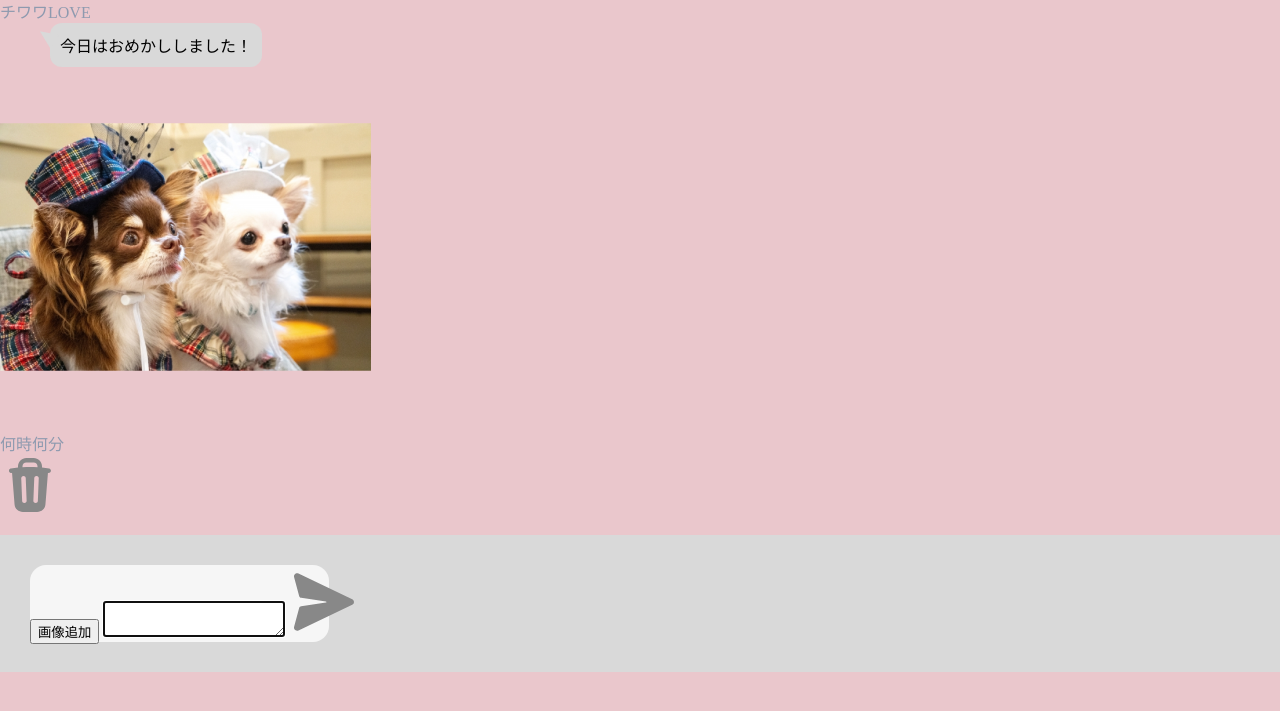
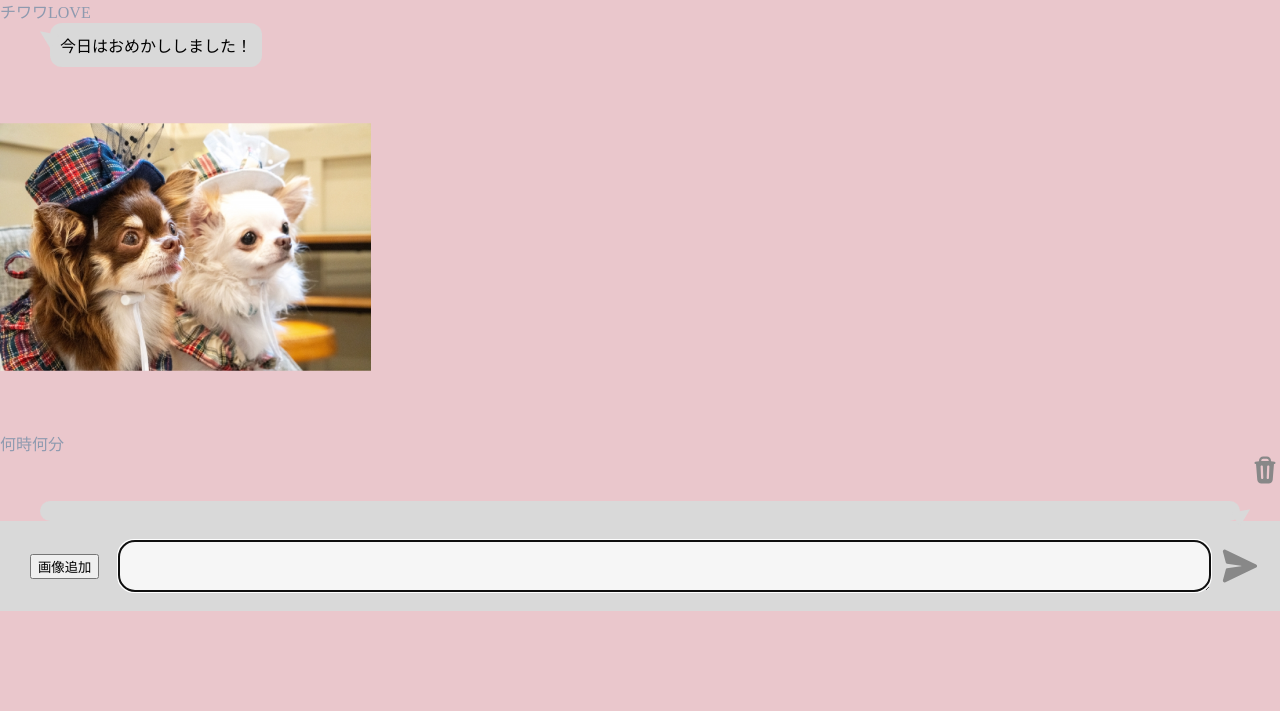
Before and after one commit to TEAM-D-20231001raretech/app, a Flask app: template Chatapp/templates/detail.html in a window 1280 px wide. Shown: the part 17-728 px from the top of the page. Run offline with Flask 2, Linux system fonts and the light colour scheme; the template is opened without the code that fills it, so the values that code supplies are empty; parts of the project's set-up code (start-up, migrations or seed data) failed here and were passed over; some web fonts are replaced.

Commit message:
detail.htmlとdetail.css微調整

```diff
--- a/Chatapp/app.py
+++ b/Chatapp/app.py
@@ -1,36 +1,40 @@
-from flask import Flask,request, redirect, render_template, session, flash, abort, url_for
+from flask import Flask, request, redirect, render_template, session, flash, abort, url_for,send_from_directory
 from datetime import timedelta
-import os
 import hashlib
 import uuid
 import re
-
+from werkzeug.utils import secure_filename
+import os, glob
 from models import dbConnect
 
+UPLOAD_FOLDER = '/path/to/the/uploads'
+ALLOWED_EXTENSIONS = {'txt', 'pdf', 'png', 'jpg', 'jpeg', 'gif'}
+
 app = Flask(__name__)
-app.secret_key = uuid.uuod4().hex
+app.secret_key = uuid.uuid4().hex
 app.permanent_session_lifetime = timedelta(days=30)
+app.config['UPLOAD_FOLDER'] = UPLOAD_FOLDER
 
-#サインアップページの表示
+# サインアップページの表示
 @app.route('/signup')
 def signup():
     return render_template('registration/signup.html')
 
 
-#サインアップ処理
-@app.route('/sign', methods=['POST'])
+# サインアップ処理
+@app.route('/signup', methods=['POST'])
 def userSignup():
     name = request.form.get('name')
     email = request.form.get('email')
     password1 = request.form.get('password1')
     password2 = request.form.get('password2')
 
-    pattern = "^[a-zA-Z0-9_.+-]+@[a-zA-Z0-9-]+\.[a-zA-Z0-9-.]+&"
+    pattern = "^[a-zA-Z0-9_.+-]+@[a-zA-Z0-9-]+\.[a-zA-Z0-9-.]+$"
 
-    if name == '' or email == '' or password1 == '' or password2 == '':
+    if name == '' or email =='' or password1 == '' or password2 == '':
         flash('空のフォームがあるようです')
     elif password1 != password2:
-        flash('二つのパスワードの値が違います')
+        flash('二つのパスワードの値が違っています')
     elif re.match(pattern, email) is None:
         flash('正しいメールアドレスの形式ではありません')
     else:
@@ -39,8 +43,7 @@ def userSignup():
         DBuser = dbConnect.getUser(email)
 
         if DBuser != None:
-            flash('すでに登録されているようです')
-
+            flash('既に登録されているようです')
         else:
             dbConnect.createUser(uid, name, email, password)
             UserId = str(uid)
@@ -48,38 +51,41 @@ def userSignup():
             return redirect('/')
     return redirect('/signup')
 
-#ログインページの表示
-@app.route('/loguin')
+
+# ログインページの表示
+@app.route('/login')
 def login():
     return render_template('registration/login.html')
 
-#ログイン処理
+
+# ログイン処理
 @app.route('/login', methods=['POST'])
 def userLogin():
     email = request.form.get('email')
     password = request.form.get('password')
 
-    if email =='' or password =='':
-        flash ('空のフォームがあるようです')
+    if email =='' or password == '':
+        flash('空のフォームがあるようです')
     else:
         user = dbConnect.getUser(email)
         if user is None:
-            flash('このユーザは存在しません')
+            flash('このユーザーは存在しません')
         else:
             hashPassword = hashlib.sha256(password.encode('utf-8')).hexdigest()
             if hashPassword != user["password"]:
-                flash('パスワードが間違っています')
+                flash('パスワードが間違っています！')
             else:
-                session['uid'] = user ["uid"]
+                session['uid'] = user["uid"]
                 return redirect('/')
-        return redirect('login')
+    return redirect('/login')
 
 
-#ログアウト
+# ログアウト
 @app.route('/logout')
 def logout():
     session.clear()
     return redirect('/login')
+
 
 # チャンネル一覧ページの表示
 @app.route('/')
@@ -92,10 +98,28 @@ def index():
         channels.reverse()
     return render_template('index.html', channels=channels, uid=uid)
 
-#チャンネル一覧ページの表示
+
+# チャンネルの追加
 @app.route('/', methods=['POST'])
-def app_channel():
+def add_channel():
     uid = session.get('uid')
+    user_type = session.get('user_type')
+    if uid is None or user_type != 'admin':
+        return redirect('/login')
+    channel_name = request.form.get('channelTitle')
+    channel = dbConnect.getChannelByName(channel_name)
+    if channel == None:
+        channel_description = request.form.get('channelDescription')
+        dbConnect.addChannel(uid, channel_name, channel_description)
+        return redirect('/')
+    else:
+        error = '既に同じ名前のチャンネルが存在しています'
+        return render_template('error/error.html', error_message=error)
+
+
+# チャンネルの更新
+@app.route('/update_channel', methods=['POST'])
+def update_channel():
     uid = session.get("uid")
     if uid is None:
         return redirect('/login')
@@ -135,6 +159,7 @@ def detail(cid):
     cid = cid
     channel = dbConnect.getChannelById(cid)
     messages = dbConnect.getMessageAll(cid)
+    images = dbConnect.getImageAll(cid)
 
     return render_template('detail.html', messages=messages, channel=channel, uid=uid)
 
@@ -170,6 +195,38 @@ def delete_message():
 
     return redirect('/detail/{cid}'.format(cid = cid))
 
+# 画像をアップロード
+def allowed_file(filename):
+    return '.' in filename and \
+        filename.rsplit('.', 1)[1].lower() in ALLOWED_EXTENSIONS
+
+@app.route('/', methods=['GET', 'POST'])
+def upload_file():
+    if request.method == 'POST':
+        # check if the post request has the file part
+        if 'file' not in request.files:
+            flash('No file part')
+            return redirect(request.url)
+        file = request.files['file']
+        # If the user does not select a file, the browser submits an
+        # empty file without a filename.
+        if file.filename == '':
+            flash('No selected file')
+            return redirect(request.url)
+        if file and allowed_file(file.filename):
+            filename = secure_filename(file.filename)
+            file.save(os.path.join(app.config['UPLOAD_FOLDER'], filename))
+            return redirect(url_for('download_file', name=filename))
+    return
+
+@app.route('/uploads/<name>')
+def download_file(name):
+    return send_from_directory(app.config["UPLOAD_FOLDER"], name)
+
+app.add_url_rule(
+    "/uploads/<name>", endpoint="download_file", build_only=True
+)
+
 
 @app.errorhandler(404)
 def show_error404(error):
--- a/Chatapp/static/css/detail.css
+++ b/Chatapp/static/css/detail.css
@@ -7,7 +7,7 @@ body {
   position: relative;
   margin: 0;
 }
-p {
+.div {
   text-align: right;
 }
 .friend-message {
@@ -20,7 +20,6 @@ p {
   background: #d9d9d9;
   color: black;
 }
-
 .friend-message:after {
   content: "";
   display: inline-block;
@@ -36,49 +35,102 @@ p {
 .delete-message-button {
   background-color: transparent;
   border: none;
-  height: 40px;
-  width: 40px;
+  height: 30px;
+  width: 30px;
   line-height: 47px;
   padding: 0;
   margin: 0;
   bottom: 8px;
   right: 8px;
+  margin-left: auto;
+  display: block;
+}
+.trash-icon {
+  width: 30px;
+  height: 30px;
+}
+.user-name {
+  text-align: right;
+}
+.my-message {
+  display: block;
+  position: relative;
+  margin: 0 auto; /* 上下のマージンを0にし、左右のマージンをautoに設定 */
+  padding: 10px;
+  max-width: calc(100% - 100px); /* 左右の余白合わせて100px引く */
+  border-radius: 12px;
+  background: #d9d9d9;
+  color: black;
+  text-align: left;
+  word-wrap: break-word; /* 長い単語でも折り返す */
+}
+.my-message:after {
+  content: "";
+  display: inline-block;
+  position: absolute;
+  top: 3px;
+  right: -19px; /* 向きを右側にする */
+  border: 8px solid transparent;
+  border-left: 18px solid #d9d9d9; /* 吹き出しの背景色と同じ色にする */
+  -webkit-transform: rotate(-35deg);
+  transform: rotate(-35deg);
+}
+.my-message-timestamp {
+  display: block;
+  font-size: 0.8em;
+  color: var(--gray);
+  text-align: right;
+}
+@media screen and (max-width: 600px) {
+  .my-message {
+    max-width: calc(
+      100% - 100px
+    ); /* 画面幅が600px以下の場合も左右に50pxずつ余白を保つ */
+  }
 }
 
+/* テキスト入力エリア */
+
 .typing-box {
-  border-radius: 16px;
-  background-color: var(--white);
-  margin: 30px;
+  display: flex; /* Flexコンテナとして設定 */
+  align-items: center; /* アイテムを縦方向の中央に配置 */
 }
-/*
-#add-message-button,
-.typing-box-wrapper {
-  position: absolute;
-  top: 23.5px;
-  left: 1351.2px;
-  width: 70px;
-  height: 70px;
-  overflow: hidden;
+#add-photo-button,
+#message,
+#add-message-button {
+  margin: 0 10px; /* 余白を設定 */
 }
-*/
+
+#add-photo-button,
+#add-message-button {
+  flex: 0 0 auto; /* ボタンのサイズを内容に合わせて固定 */
+}
+
+#message {
+  flex: 1 1 auto; /* テキストエリアは残りのスペースを埋めるように拡張 */
+  min-width: 0; /* フレキシブルなアイテムが縮小する際に必要な設定 */
+}
+
 #add-message-button {
   background-color: transparent;
   border: none;
-  height: 100%;
+  height: 40px;
   width: 40px;
   padding: 0;
   margin: 0;
 }
+.send-icon {
+  width: 40px; /* 幅を40pxに設定 */
+  height: 40px; /* 高さを40pxに設定 */
+}
+
+#message {
+  border-radius: 16px;
+  background-color: var(--white);
+  border: none;
+  padding: 10px;
+}
 .typing-box-wrapper {
-  display: flex;
   background-color: #d9d9d9;
-  /*
-  margin: 0;
-  top: 741.5px;
-  left: 0
-  width: 100vw;
-  height: 124.5px;
-  transform: rotate(-0.04deg);
-  transform-origin: 0 0;
-  */
+  padding: 20px;
 }
--- a/Chatapp/templates/detail.html
+++ b/Chatapp/templates/detail.html
@@ -13,13 +13,14 @@
     <link rel="stylesheet" href="../static/css/detail.css" />
   </head>
 
-  <form>
+  <body>
     <div class="detail">
       <p class="div">{{ channel.name }}</p>
       <div class="friend-name">チワワLOVE</div>
       <div class="friend-message">今日はおめかししました！</div>
-      <div class="friend-image"><img src="../static/img/chatphoto.png"></div>
+      <div class="friend-image"><img src="../static/img/chatphoto.png" /></div>
       <div class="time">何時何分</div>
+      <div class="my-messages">
         <form action="/delete_message" method="POST">
           <input type="hidden" value="{{ channel.id }}" name="cid" />
           <button
@@ -27,29 +28,38 @@
             name="message_id"
             value="{{ message.id }}"
           >
-          <img src="../static/img/icon_trash.svg" alt="ゴミ箱">
+            <img
+              src="../static/img/icon_trash.svg"
+              alt="ゴミ箱"
+              class="trash-icon"
+            />
           </button>
         </form>
+        <p class="user-name">{{ message.user_name }}</p>
+        <p class="my-message">{{ message.message }}</p>
+        <span class="my-message-timestamp"
+          >{{ message.timestamp.strftime('%H:%M') }}</span
+        >
+      </div>
+    </div>
 
-    </div>
-    <div class="messages">
-      <p class="user-name">{{ message.user_name }}</p>
-      <p class="box box-left">{{ message.message }}</p>
-    </div>
     <div class="typing-box-wrapper">
       <form
         class="typing-box"
         action="/message"
         method="POST"
-          name="newMessageForm">
-          <button type="add-photo" id="add-photo-button">
-            画像追加
-          </button>
+        name="newMessageForm"
+      >
+        <button type="add-photo" id="add-photo-button">画像追加</button>
         <textarea name="message" id="message" autofocus></textarea>
         <button type="submit" id="add-message-button">
-            <img src="../static/img/icon_send.svg" alt="送信">
+          <img src="../static/img/icon_send.svg" alt="送信" class="send-icon" />
         </button>
       </form>
-    </body>
+    </div>
+
+    <script>
+      "use strict";
+    </script>
   </body>
 </html>
--- a/MySQL/init.sql
+++ b/MySQL/init.sql
@@ -29,6 +29,6 @@ CREATE TABLE messages (
     created_at timestamp not null default current_timestamp
 );
 
-INSERT INTO users(uid, user_name, email, password)VALUES('970af84c-dd40-47ff-af23-282b72b7cca8','テスト','test@gmail.com','37268335dd6931045bdcdf92623ff819a64244b53d0e746d438797349d4da578');
-INSERT INTO channels(id, uid, name, abstract)VALUES(1, '970af84c-dd40-47ff-af23-282b72b7cca8','ぼっち部屋','テストさんの孤独な部屋です');
-INSERT INTO messages(id, uid, cid, message)VALUES(1, '970af84c-dd40-47ff-af23-282b72b7cca8', '1', '誰かかまってください、、')
+INSERT INTO users(uid, user_name, email, password)VALUES('970af84c-dd40-47ff-af23-282b72b7cca8','チワワLOVE','test@gmail.com','37268335dd6931045bdcdf92623ff819a64244b53d0e746d438797349d4da578');
+INSERT INTO channels(id, uid, name, abstract)VALUES(1, '970af84c-dd40-47ff-af23-282b72b7cca8','うちの子が一番！','テストさんの孤独な部屋です');
+INSERT INTO messages(id, uid, cid, message)VALUES(1, '970af84c-dd40-47ff-af23-282b72b7cca8', '1', '今日はおめかししました')
```
Lines whose indentation alone changed are shown as unchanged.
